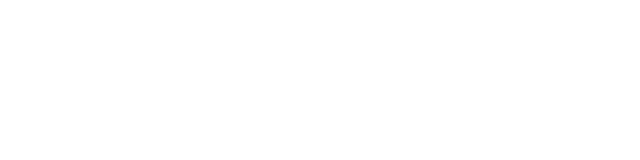
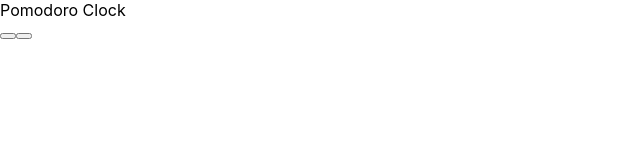
Before and after one commit to PJMantoss/pomodoro-clock, a React (Create React App) app: page / in a window 1280 px wide. Shown: the top 160 px of the page, without its empty margins (0-640 px from the left). Built offline with nearby package versions, Linux system fonts and the light colour scheme.

Commit message:
update App.js

```diff
--- a/src/App.js
+++ b/src/App.js
@@ -1,4 +1,5 @@
-import React, { Component } from 'react'
+import React, { Component } from 'react';
+import TimerControl from './TimerControl';
 import './App.css'
 
 export class App extends Component {
@@ -127,7 +128,30 @@
   render() {
     return (
       <div>
+        <div className="main-title">
+          Pomodoro Clock
+        </div>
 
+        <TimerControl
+            titleID="break-label" minID="break-decrement"
+            addID="break-increment" lengthID="break-length"
+            title="Break Length" onClick={this.setBrkLength}
+            length={this.state.brkLength}
+        />
+
+        <TimerControl />
+
+        <div className="timer">
+          <div className="timer-wrapper">
+            <div className="timer-label"></div>
+            <div className="timer-left"></div>
+          </div>
+        </div>
+
+        <div className="timer-control">
+          <button></button>
+          <button></button>
+        </div>
       </div>
     )
   }
```
